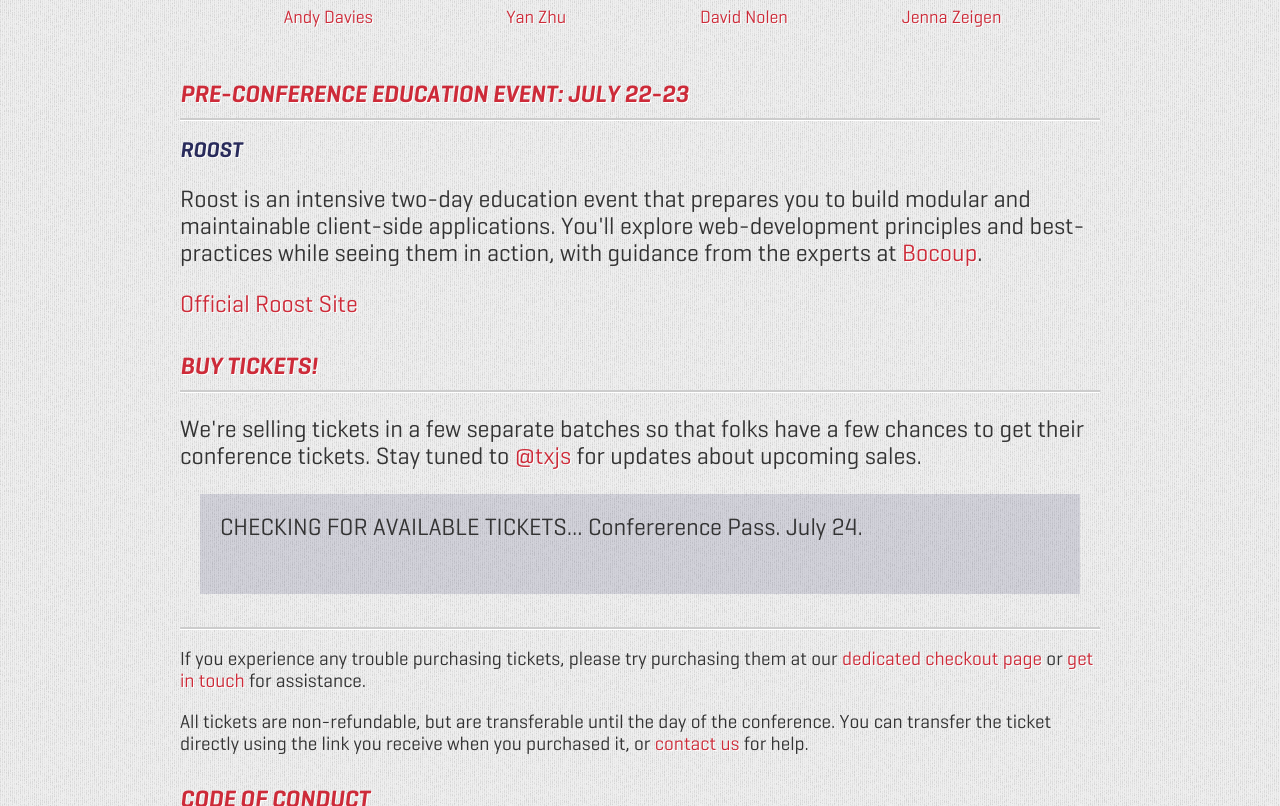
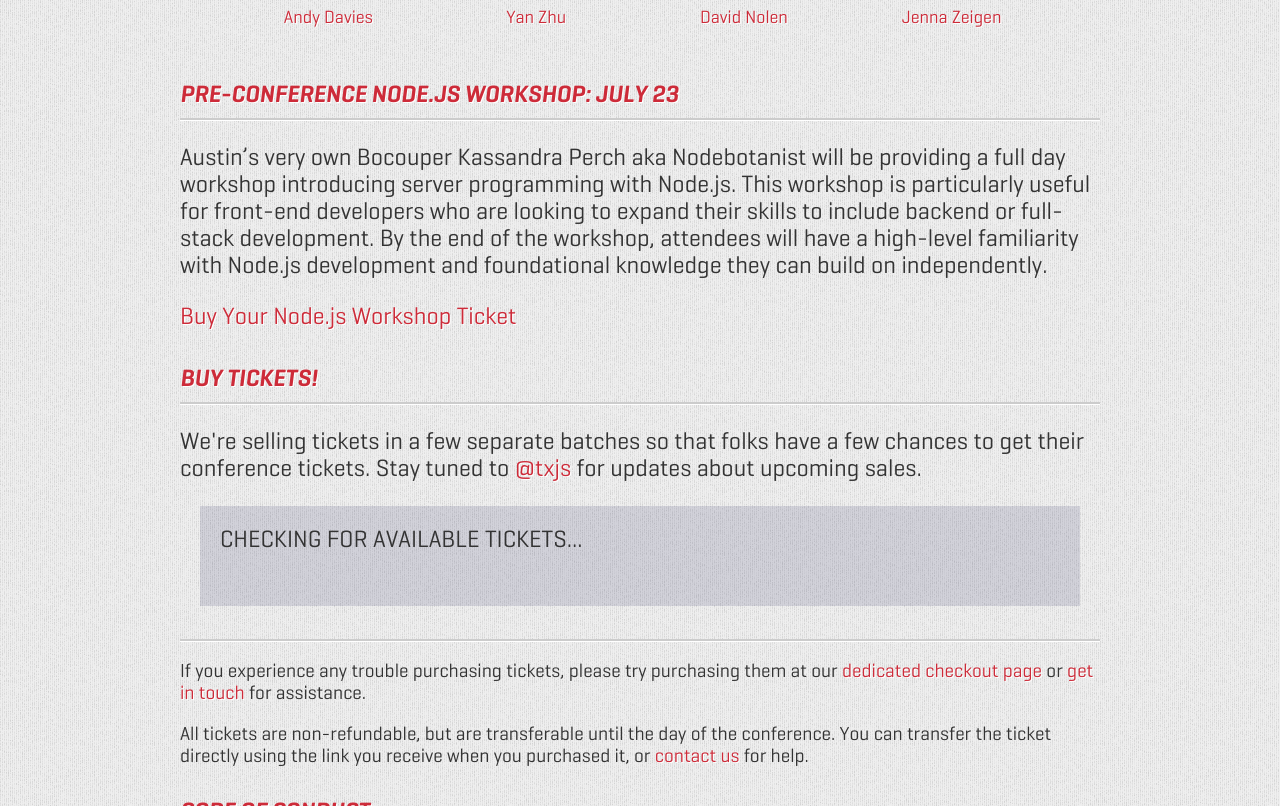
Before and after one commit to SlexAxton/txjs2013, a website: page index.html in a window 1280 px wide. Shown: the part 1806-2612 px from the top of the page. Drawn offline with Linux system fonts and the light colour scheme.

Commit message:
roost -> node workshop

```diff
--- a/css/main.css
+++ b/css/main.css
@@ -904,23 +904,9 @@
   margin-bottom: 12px;
   font-size: 24px;
   background-color: rgba(42, 44, 92, 0.15);
-  height: 60px;
+  min-height: 60px;
+  overflow: auto;
   padding: 20px;
-}
-/*
-#tickets #tito-previous-releases li.tito-ticket:nth-child(1)::after {
-  content: 'Conference pass. July 24.';
-}
-
-#tito-tito-bocoup-roost-txjs-2015-1-releases > li.tito-ticket:nth-child(1)::after {
-  content: 'Pre-conference education event. July 22-23.';
-}
-#tito-tito-bocoup-roost-txjs-2015-1-releases > li.tito-ticket:nth-child(2)::after {
-  content: 'Combo pass. July 22-24.';
-}
-*/
-#tito-tito-bocoup-roost-txjs-2015-1-releases > li.tito-ticket:nth-child(1)::after {
-  content: 'Confererence Pass. July 24.';
 }
 
 #tickets .row {
@@ -971,10 +957,6 @@
   margin: 0;
 }
 
-.tito-ticket-name-wrapper, label.tito-ticket-name  {
-  width: 100%;
-}
-
 .tito-ticket-name-wrapper .tito-tickets-remaining {
   font-size: 10px;
   float: right;
--- a/index.html
+++ b/index.html
@@ -38,8 +38,7 @@
     HTML, CSS, and UX. All skill levels are welcome. The conference will be held at the famous
     <a href="http://www.austintheatre.org/">Paramount Theatre</a> in downtown Austin.</p>
     <p>If you're also interested in pre-conference training, Bocoup
-    will be running <a href="https://roost.bocoup.com/2015/austin/">Roost</a>, their
-    two-day intensive course on web development on the days leading up to TXJS.</p>
+    will be running a <a href="http://bocoup.com/weblog/txjs-node-workshop/">pre-conference Node.js workshop</a>.</p>
     <p>We're releasing some tickets early due to demand, but keep an eye on this page and
     <a href="https://twitter.com/txjs">@txjs</a> on Twitter for more information on additional
     speakers and extra-curricular events.</p>
@@ -59,10 +58,9 @@
       <li><img src=img/speaker-david.jpg><a href="https://twitter.com/swannodette" class=speaker-name>David Nolen</a></li>
       <li><img src=img/speaker-jenna.jpg><a href="https://twitter.com/zeigenvector" class=speaker-name>Jenna Zeigen</a></li>
     </ul>
-    <h1>Pre-conference education event: July 22-23</h1>
-    <h2>Roost</h2>
-      <p>Roost is an intensive two-day education event that prepares you to build modular and maintainable client-side applications. You'll explore web-development principles and best-practices while seeing them in action, with guidance from the experts at <a href="http://bocoup.com">Bocoup</a>.</p>
-      <p><a href="http://roost.bocoup.com">Official Roost Site</a></p>
+    <h1>Pre-conference Node.js workshop: July 23</h1>
+    <p>Austin’s very own Bocouper Kassandra Perch aka Nodebotanist will be providing a full day workshop introducing server programming with Node.js. This workshop is particularly useful for front-end developers who are looking to expand their skills to include backend or full-stack development. By the end of the workshop, attendees will have a high-level familiarity with Node.js development and foundational knowledge they can build on independently.</p>
+    <p><a href="https://ti.to/bocoup/roost-txjs-2015/with/scjxmchl41g">Buy Your Node.js Workshop Ticket</a></p>
     <h1>Buy Tickets!</h1>
     <div id="tickets">
       <p>We're selling tickets in a few separate batches so that folks have a few chances to get their conference tickets. Stay tuned to <a href="http://twitter.com/txjs">@txjs</a> for updates about upcoming sales.</p>
```
